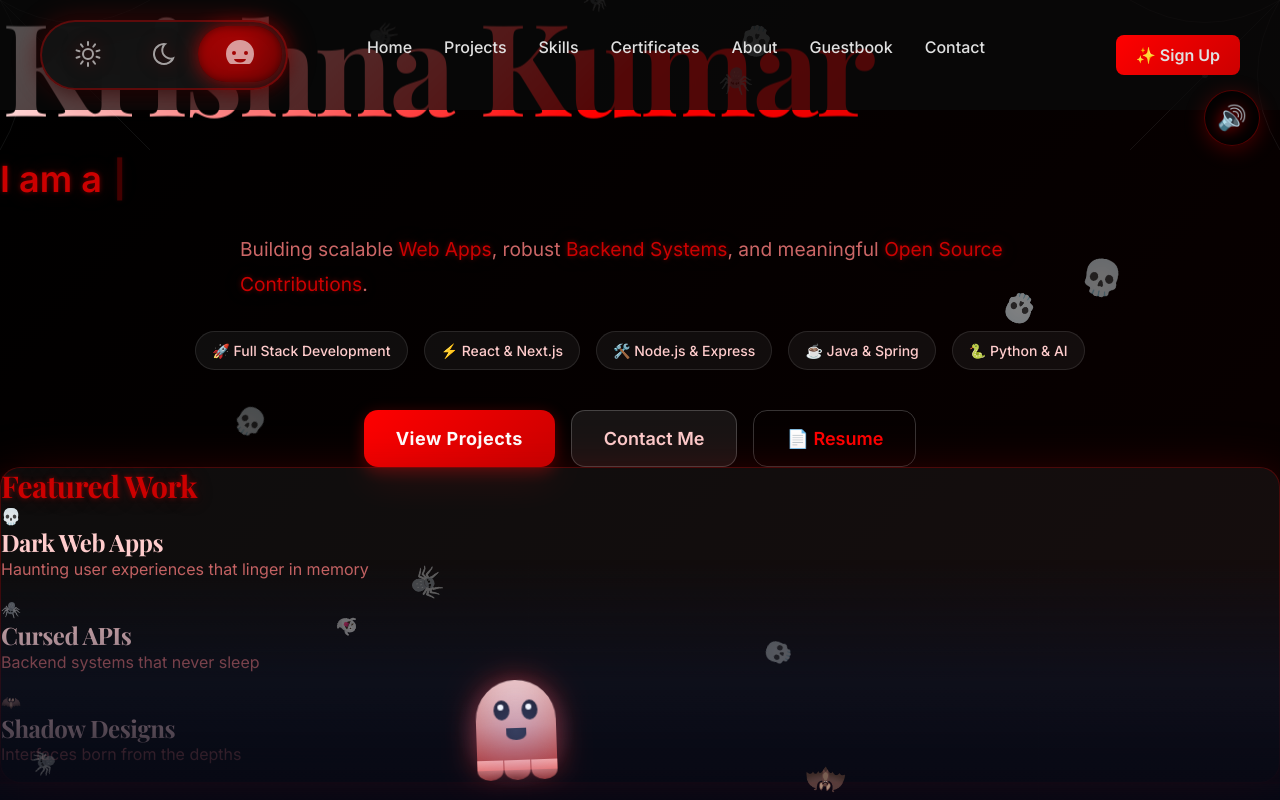
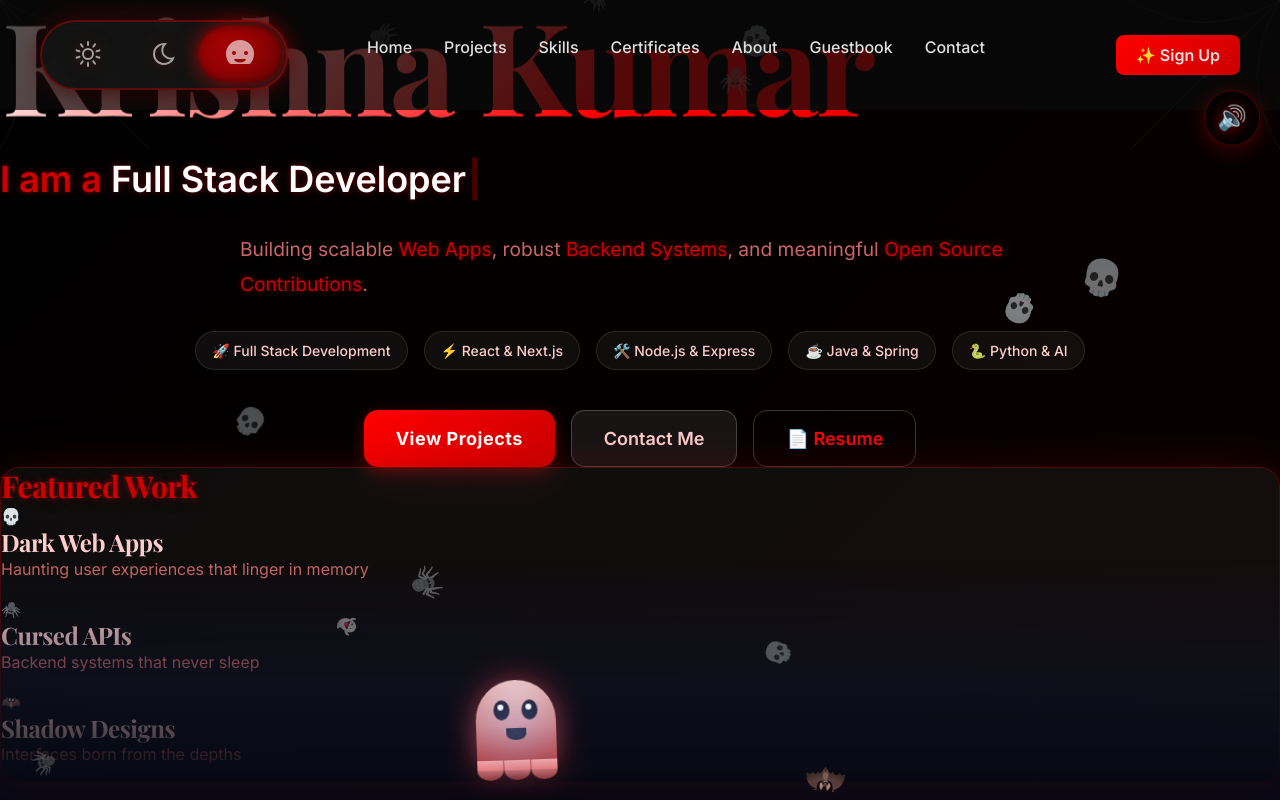
Before and after one commit to krishna3163/portfolio_website, a Next.js app: page / in a window 1280 px wide. Shown: the top 800 px of the page. Built offline with nearby package versions, Linux system fonts and the light colour scheme; no server answers; the database is empty.

Commit message:
Slower typewriter animation for smoother feel

```diff
--- a/app/page.tsx
+++ b/app/page.tsx
@@ -26,9 +26,9 @@ export default function Home() {
                                 "Digital Alchemist",
                                 "Systems Architect"
                             ]}
-                            speed={80}
-                            deleteSpeed={50}
-                            waitBeforeDelete={2000}
+                            speed={120}
+                            deleteSpeed={70}
+                            waitBeforeDelete={2500}
                             className="text-white"
                         />
                     </div>
```
